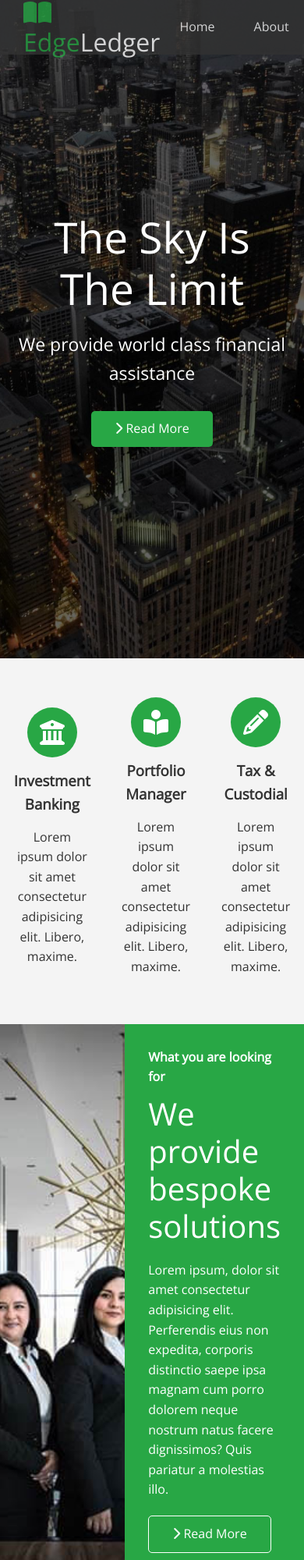
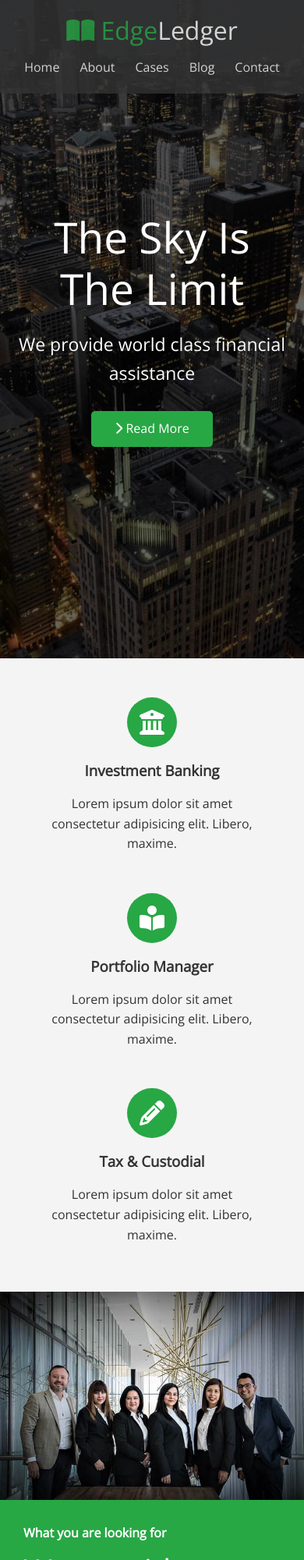
Before and after one commit to s-khodjaev/edge, a plain HTML site: page index.html in a window 390 px wide. Shown: the top 2000 px of the page at 78% size. Drawn offline with nearby package versions, Linux system fonts and the light colour scheme.

Commit message:
add media queries

```diff
--- a/css/main.css
+++ b/css/main.css
@@ -194,3 +194,32 @@ img {
 .footer .social > * {
   margin-right: 10px;
 }
+
+/* Media Queries */
+
+@media (max-width: 768px) {
+  .navbar {
+    flex-direction: column;
+    height: 120px;
+    padding: 20px;
+  }
+
+  .navbar a {
+    padding: 10px;
+    margin: 0 3px;
+  }
+
+  .flex-items {
+    flex-direction: column;
+  }
+
+  .flex-columns .column,
+  .flex-grid .column {
+    flex: 100%;
+    max-width: 100%;
+  }
+
+  .team img {
+    width: 70%;
+  }
+}
```
